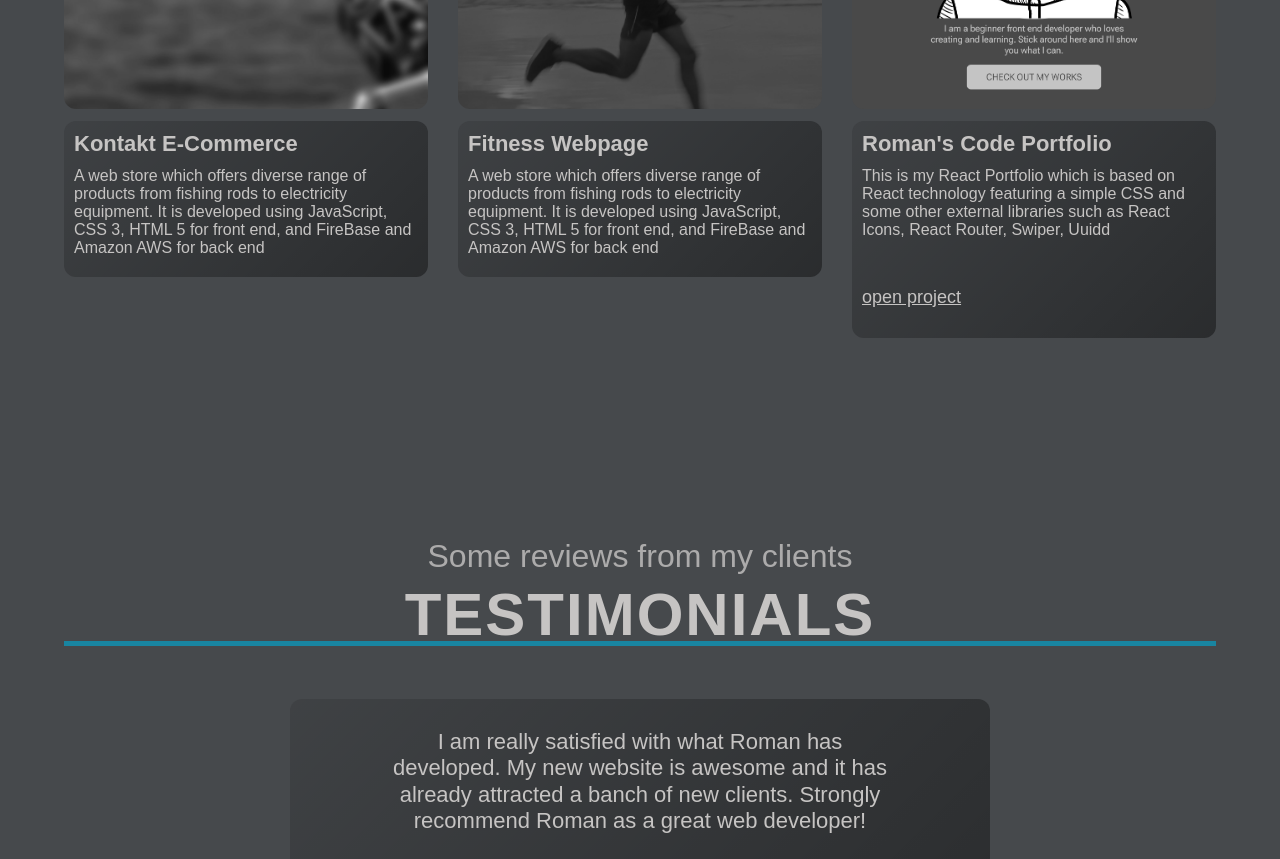
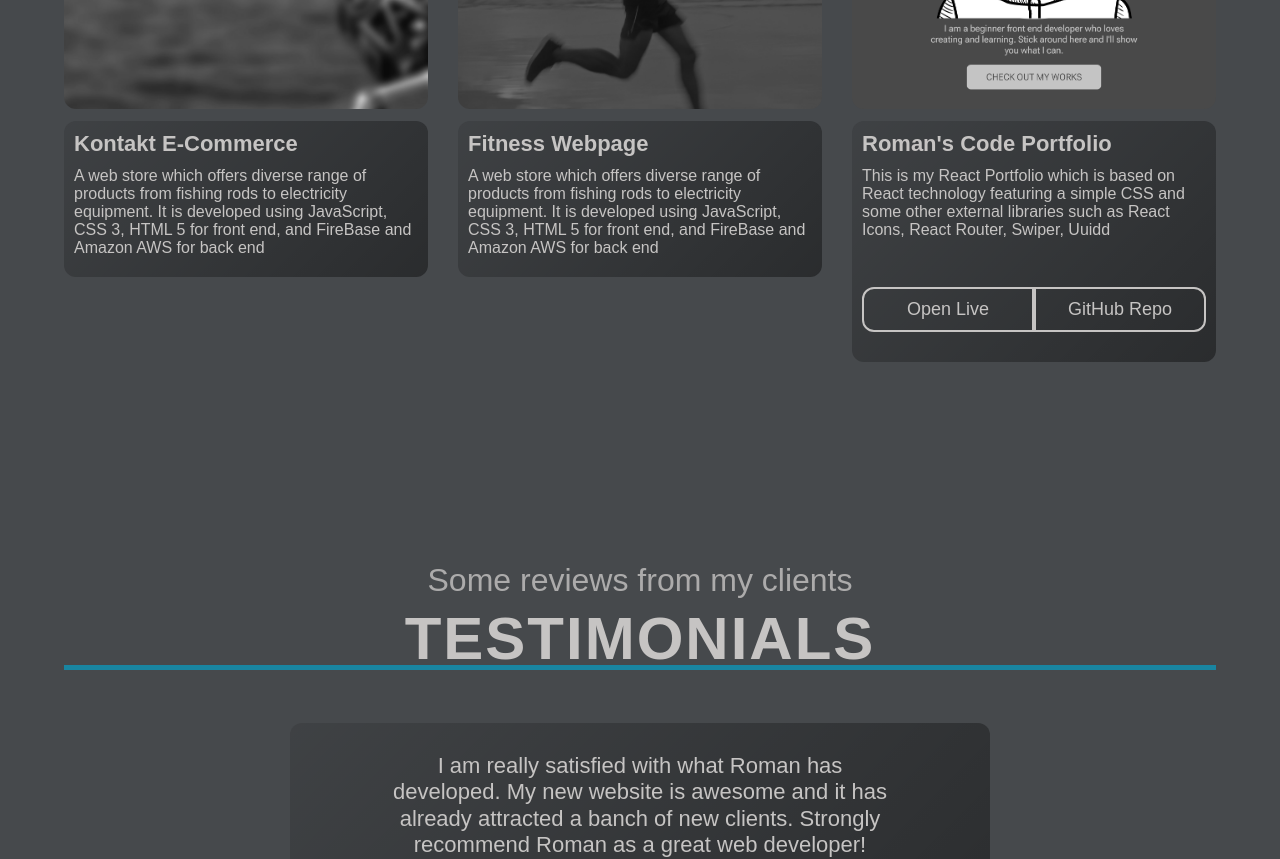
Before and after one commit to romaniso/React-Portfolio-Project, a React (Create React App) app: page / in a window 1280 px wide. Shown: the part 2720-3579 px from the top of the page. Built offline with nearby package versions, Linux system fonts and the light colour scheme.

Commit message:
fix project links

```diff
--- a/public/index.html
+++ b/public/index.html
@@ -3,14 +3,14 @@
   <head>
     <meta charset="utf-8" />
     <!-- To change the icon -->
-    <link rel="icon" href="%PUBLIC_URL%/favicon.ico" />
+    <link rel="icon" href="%PUBLIC_URL%/logo-dark.png" />
     <meta name="viewport" content="width=device-width, initial-scale=1" />
     <meta name="theme-color" content="#000000" />
     <meta
       name="description"
       content="Web site created using create-react-app"
     />
-    <link rel="apple-touch-icon" href="%PUBLIC_URL%/logo192.png" />
+    <link rel="apple-touch-icon" href="%PUBLIC_URL%/logo-dark.png" />
     <!--
       manifest.json provides metadata used when your web app is installed on a
       user's mobile device or desktop. See https://developers.google.com/web/fundamentals/web-app-manifest/
--- a/src/App.js
+++ b/src/App.js
@@ -1,4 +1,5 @@
 import NavBar from "./components/NavBar";
+import { useState } from "react";
 import { BrowserRouter as Router, Route, Routes } from "react-router-dom";
 import Home from "./pages/Home";
 import About from "./pages/About";
@@ -11,6 +12,7 @@ import NotFound from "./pages/NotFound";
 
 function App() {
   return (
+    <>
       <Router>
         <NavBar />
         <ScrollToTop />
@@ -18,12 +20,12 @@ function App() {
           <Route path="/" element={<Home />} />
           <Route path="/about" element={<About />} />
           <Route path="/projects" element={<Projects />} />
-        {/* <Route path="/blog" element={<Blog />} /> */}
           <Route path="/contact" element={<Contact />} />
           <Route path="*" element={<NotFound />} />
         </Routes>
         <Footer />
       </Router>
+    </>
   );
 }
 
--- a/src/assets/data/projects.js
+++ b/src/assets/data/projects.js
@@ -23,13 +23,20 @@ const projects = [
     name: "Roman's Code Portfolio ",
     des: "This is my React Portfolio which is based on React technology featuring a simple CSS and some other external libraries such as React Icons, React Router, Swiper, Uuidd",
     img: RomanCodeImg,
-    link: "https://codewithroman.netlify.app/",
+    links: {
+      live: "https://codewithroman.netlify.app/",
+      gitHub: "https://github.com/romaniso/React-Portfolio-Project",
+    },
   },
   {
     id: uuidv4(),
     name: "Kontakt E-Commerce ",
     des: "A web store which offers diverse range of products from fishing rods to electricity equipment. It is developed using JavaScript, CSS 3, HTML 5 for front end, and FireBase and Amazon AWS for back end",
     img: KontaktImg,
+    links: {
+      live: "https://vkontakti-novik.herokuapp.com/",
+      gitHub: "https://github.com/romaniso/vkontakti-novik",
+    },
   },
   {
     id: uuidv4(),
--- a/src/components/ProjectItem.jsx
+++ b/src/components/ProjectItem.jsx
@@ -6,7 +6,7 @@ export default function ProjectItem({
   img = FitnessImg,
   title = "Project Name",
   des = "Lorem ipsum dolor sit amet consectetur adipisicing elit. Expedita,mollitia facilis sit nesciunt veritatis adipisci similique numquamnemo error possimus optio atque sequi voluptas quod recusandae ullamiusto illo debitis!",
-  link,
+  links,
 }) {
   return (
     <div className="projectItem">
@@ -18,10 +18,25 @@ export default function ProjectItem({
           <h3 className="projectItem__title">{title}</h3>
         </Link>
         <p className="projectItem__des">{des}</p>
-        {link ? (
-          <a className="projectItem__btn" href={link}>
-            open project
-          </a>
+        {links ? (
+          <div className="projectItem__links">
+            <a
+              className="projectItem__btn"
+              href={links.live}
+              target="_blank"
+              rel="noreferrer"
+            >
+              Open live
+            </a>
+            <a
+              className="projectItem__btn"
+              href={links.gitHub}
+              target="_blank"
+              rel="noreferrer"
+            >
+              GitHub Repo
+            </a>
+          </div>
         ) : null}
       </div>
     </div>
--- a/src/components/ProjectsSection.jsx
+++ b/src/components/ProjectsSection.jsx
@@ -47,7 +47,7 @@ export default function ProjectsSection() {
                     title={project.name}
                     img={project.img}
                     des={project.des}
-                    link={project.link}
+                    links={project.links}
                   />
                 </SwiperSlide>
               );
--- a/src/index.js
+++ b/src/index.js
@@ -4,6 +4,7 @@ import App from "./App";
 import "../src/styles/index.css";
 
 const root = ReactDOM.createRoot(document.getElementById("root"));
+
 root.render(
   <React.StrictMode>
     <App />
--- a/src/pages/Projects.jsx
+++ b/src/pages/Projects.jsx
@@ -53,7 +53,7 @@ export default function Projects() {
               img={item.img}
               title={item.name}
               des={item.des}
-              item={item.link}
+              links={item.links}
             />
           ))}
         </div>
--- a/src/styles/ProjectsSection.css
+++ b/src/styles/ProjectsSection.css
@@ -57,12 +57,39 @@
   min-height: 100px;
 }
 
+.projectItem__links {
+  display: flex;
+  justify-content: space-around;
+}
+
 .projectItem__btn {
+  text-align: center;
+  border: 2px solid var(--gray-1);
+  padding: 1rem 2rem;
+
   display: inline-block;
   font-size: 1.8rem;
-  text-decoration: underline;
+  text-transform: capitalize;
   margin: 2rem 0;
   color: var(--hihglight-color);
+  transition: .5s;
+  cursor: pointer;
+  width: 100%;
+}
+
+.projectItem__btn:first-of-type {
+  border-bottom-left-radius: 12px;
+  border-top-left-radius: 12px;
+}
+
+.projectItem__btn:nth-of-type(2) {
+  border-bottom-right-radius: 12px;
+  border-top-right-radius: 12px;
+}
+
+.projectItem__btn:hover {
+  color: var(--dark-bg);
+  background-color: var(--gray-1);
 }
 
 /* Swiper Styles */
--- a/src/styles/index.css
+++ b/src/styles/index.css
@@ -5,6 +5,7 @@
   margin: 0;
   box-sizing: border-box;
 }
+
 :root{
   /* Palette */
   --black: black;
@@ -117,3 +118,5 @@ h1,h2,h3,h4,h5,h6{
     scrollbar-width: auto;
   }
 }
+
+/* Mouse Tail */
```
Also changed, not shown: public/logo-dark.png (added), src/assets/images/cursor.jpg (added). Lines whose indentation alone changed are shown as unchanged.
